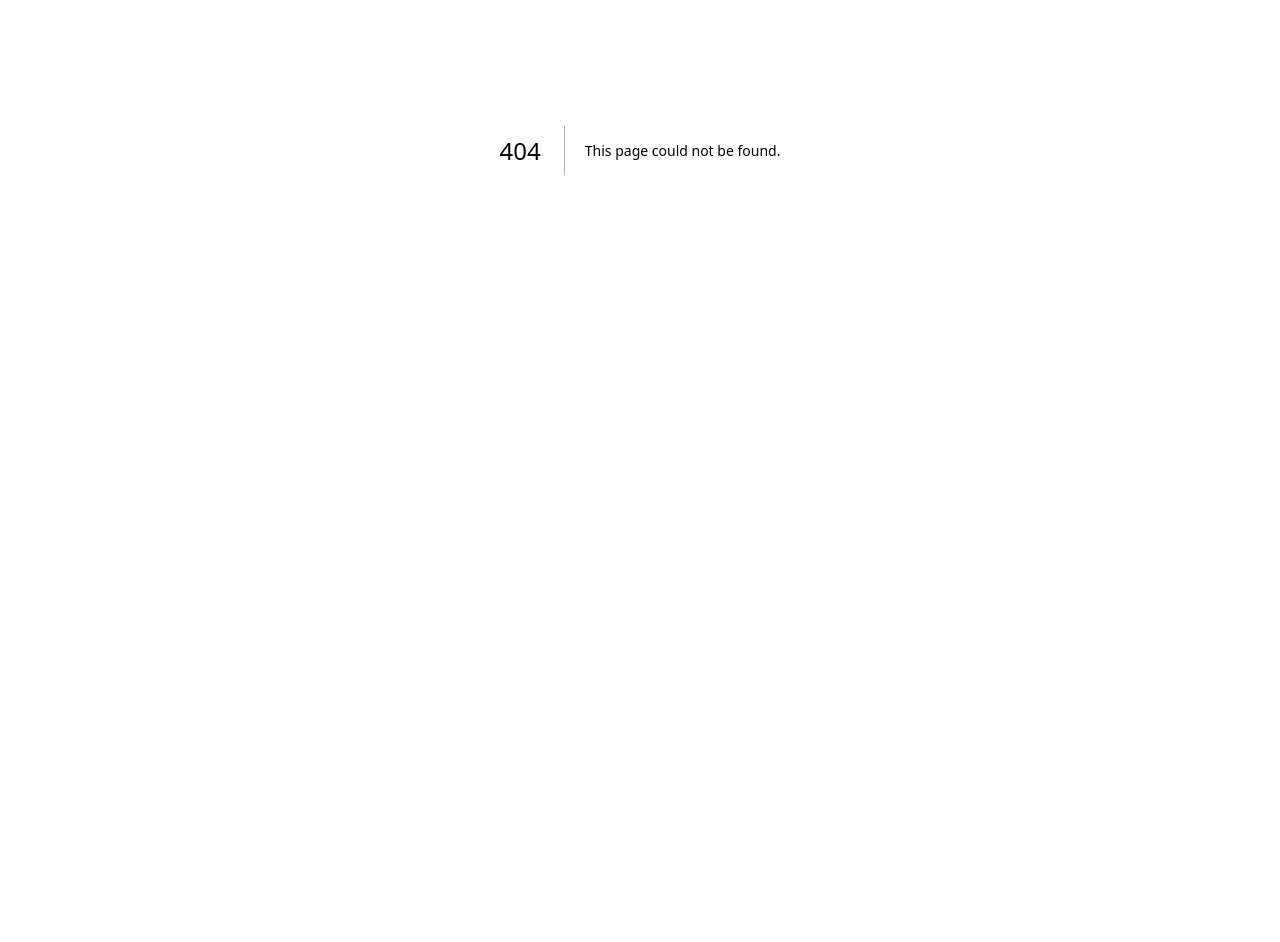
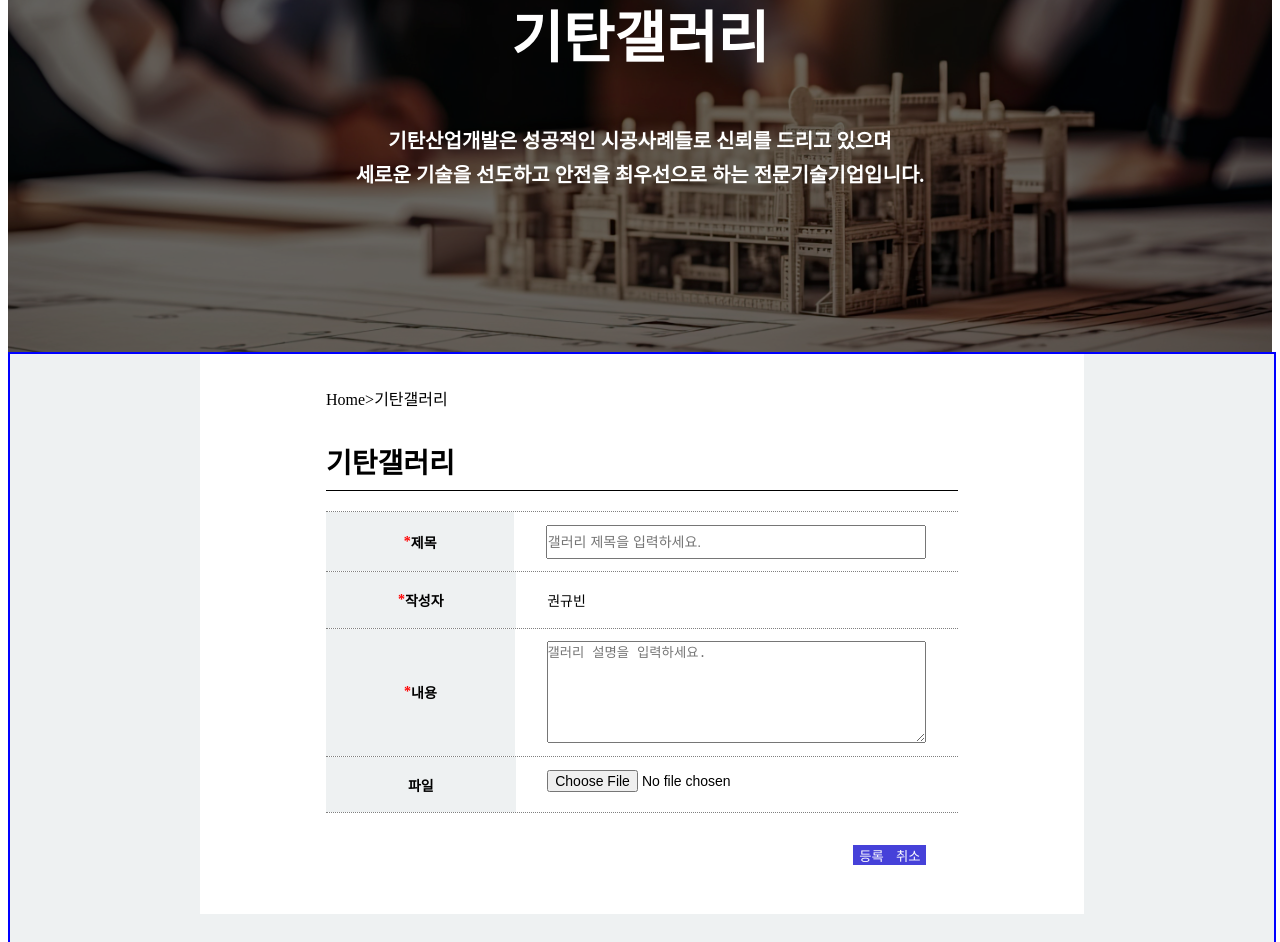
Before and after one commit to HUMBLE25/gittan_homepage, a Next.js app: page /bin in a window 1280 px wide. Before the commit this address had no page. Shown: the part 250-1192 px from the top of the page. Before the commit the page ends 800 px from the top, so only its background shows below. Built offline with nearby package versions, Linux system fonts and the light colour scheme.

Commit message:
ADD admin page

```diff
--- a/src/components/Header.tsx
+++ b/src/components/Header.tsx
@@ -14,7 +14,7 @@ const Header: React.FC = () => {
                 <Link href="/introduceCo" className={styles.menuItem}>회사소개</Link>
                 <Link href="/microPiles" className={styles.menuItem}>사업소개</Link>
                 <Link href="/constructionPerformance" className={styles.menuItem}>시공실적</Link>
-                {/* <Link href="/estimateInquiry" className={styles.menuItem}>견적문의</Link> */}
+                <Link href="/gittanGallery" className={styles.menuItem}>기탄갤러리</Link>
                 <div className={styles.menuItem}><a href='https://blog.naver.com/gittan'>공식블로그</a></div>
             </div>
         </div>
--- /dev/null
+++ b/src/pages/bin.tsx
@@ -0,0 +1,52 @@
+import React from 'react';
+import styles from '@/src/styles/bin.module.css';
+import Header from '../components/Header';
+import Footer from '../components/Footer';
+
+const Admin: React.FC = () => {
+
+    return (
+        <div className={styles.wrapper}>
+            <Header />
+            {/* 배너 */}
+            <div className={styles.banner}>
+                <div className={styles.banner_img} style={{backgroundImage:`url(/gallery_main_img.svg)`}}/>
+                <div className={styles.banner_overlay} />
+                <div className={styles.banner_title}>기탄갤러리</div>
+                <div className={styles.banner_contents}>기탄산업개발은 성공적인 시공사례들로 신뢰를 드리고 있으며 <br></br> 세로운 기술을 선도하고 안전을 최우선으로 하는 전문기술기업입니다.</div>
+            </div>
+            {/* 바디 */}
+            <div className={styles.body}>
+                <div className={styles.form_wrapper}>
+                    <div className={styles.form_index}>Home{`>`}기탄갤러리</div>
+                    <div className={styles.form_title}>기탄갤러리</div>
+                    <form className={styles.form_container}>
+                        <div className={styles.form_item}>
+                            <div className={styles.form_item_title}><p>*</p>제목</div>
+                            <input className={styles.form_input} type="text" placeholder="갤러리 제목을 입력하세요."/>
+                        </div>
+                        <div className={styles.form_item}>
+                            <div className={styles.form_item_title}><p>*</p>작성자</div>
+                            <div className={styles.form_input}>권규빈</div>
+                        </div>
+                        <div className={styles.form_item}>
+                            <div className={styles.form_item_title}><p>*</p>내용</div>
+                            <textarea className={styles.form_textarea} placeholder="갤러리 설명을 입력하세요."/>
+                        </div>
+                        <div className={styles.form_item}>
+                            <div className={styles.form_item_title}>파일</div>
+                            <input className={styles.form_input} type="file"/>
+                        </div>
+                        <div className={styles.form_submit_item}>
+                            <button className={styles.form_submit}>등록</button>
+                            <button className={styles.form_cancel}>취소</button>
+                        </div>
+                    </form>
+                </div>
+            </div>
+            <Footer />
+        </div>
+    );
+};
+
+export default Admin;
--- /dev/null
+++ b/src/styles/bin.module.css
@@ -0,0 +1,210 @@
+.wrapper {
+    width: 100%;
+    height: 100%;
+    margin: 0px;
+    padding: 0px;
+    background: #EEF1F2;
+    position: relative;
+    display: flex;
+    flex-direction: column;
+    justify-content: space-between;
+    /* border: 2px solid violet; */
+}
+
+.banner {
+    width: 100%;
+    height: 520px;
+    position: relative;
+    background: white;
+    display: flex;
+    flex-direction: column;
+    justify-content: center;
+    align-items: center;
+    transition: all 1s ease;
+    /* border: 2px solid red; */
+}
+
+.banner_img {
+    width: 100%;
+    height: 100%;
+    top: 0;
+    position: absolute;
+    background-size: cover;
+    background-position: center;
+    transition: all 1s ease;
+}
+
+.banner_overlay {
+    width: 100%;
+    height: 100%;
+    top: 0;
+    position: absolute;
+    background: rgba(0, 0, 0, 0.40);
+    transition: all 1s ease;
+}
+
+.banner_title {
+    width: 100%;
+    text-align: center;
+    position: relative;
+    color: white;
+    font-size: 56px;
+    font-family: Nanum Gothic;
+    font-weight: 700;
+    word-wrap: break-word;
+    transition: all 1s ease;
+    /* border: 2px solid beige; */
+    margin-bottom: 50px;
+}
+
+.banner_contents {
+    width: 100%;
+    text-align: center;
+    position: relative;
+    color: white;
+    font-size: 20px;
+    font-family: Nanum Gothic;
+    font-weight: 700;
+    word-wrap: break-word;
+    transition: all 1s ease;
+    line-height: 1.7;
+}
+
+.body{
+    width: 100%;
+    height: 80vh;
+    position: relative;
+    display: flex;
+    flex-direction: column;
+    align-items: center;
+    background: #EEF1F2;
+    border: 2px solid blue;
+}
+
+.form_wrapper {
+    width: 50%;
+    height: 70vh;
+    position: relative;
+    display: flex;
+    flex-direction: column;
+    align-items: center;
+    background: #ffffff;
+    /* border: 2px solid green; */
+    padding: 0% 10% 0% 10%;
+}
+
+.form_index{
+    width: 100%;
+    /* height: 100%; */
+    position: relative;
+    display: flex;
+    margin-top: 5%;
+    margin-bottom: 5%;
+    /* border: 2px solid red; */
+}
+
+.form_title {
+    width: 100%;
+    position: relative;
+    justify-content: center;
+    font-size: 28px;
+    font-weight: 600;
+    /* border: 2px solid blue; */
+    background-image: linear-gradient(to right,black, black);
+    background-repeat: no-repeat;
+    background-position: center bottom;
+    padding: 0px 0px 10px 0px;
+    background-size: 100% 1px;
+    margin-bottom: 20px;
+}
+
+.form_container{
+    width: 100%;
+    /* height: 80%; */
+    position: relative;
+    display: flex;
+    flex-direction: column;
+    justify-content: center;
+    /* align-items: center; */
+    /* border: 2px solid red; */
+}
+
+.form_item{
+    width: 100%;
+    height: 100%;
+    position: relative;
+    display: flex;
+    align-items: center;
+    border-top: 1px dotted gray;
+}
+
+.form_item_title{
+    width: 50%;
+    height: 100%;
+    position: relative;
+    display: flex;
+    justify-content: center;
+    align-items: center;
+    background-color: #EEF1F2;
+    font-size: 14px;
+    font-weight: 600;
+    /* border: 2px solid blue; */
+}
+
+.form_item_title p {
+    color: red;
+}
+
+.form_input{
+    width: 100%;
+    height: 30px;
+    font-size: 14px;
+    position: relative;
+    display: flex;
+    padding: 0;
+    align-items: center;
+    margin: 2% 5% 2% 5%;
+    /* border: 2px solid red; */
+}
+
+.form_textarea{
+    width: 100%;
+    height: 100px;
+    position: relative;
+    display: flex;
+    flex-direction: column;
+    justify-content: center;
+    align-items: center;
+    padding: 0;
+    margin: 2% 5% 2% 5%;
+    /* border: 2px solid yellow; */
+}
+
+.form_submit_item{
+    width: 100%;
+    height: 100%;
+    display: flex;
+    border-top: 1px dotted gray;
+    justify-content: right;
+
+}
+
+.form_submit{
+    height: 20px;
+    position: relative;
+    margin: 5% 0% 5% 0%;
+    border: none;
+    color: white;
+    background-color: #4641D9;
+    /* border: 2px solid red; */
+}
+
+.form_cancel{
+    height: 20px;
+    position: relative;
+    margin: 5% 5% 5% 0%;
+    border: none;
+    color: white;
+    background-color: #4641D9;
+    /* border: 2px solid red; */
+}
```
Also changed, not shown: public/gallery_main_img.svg (added).
